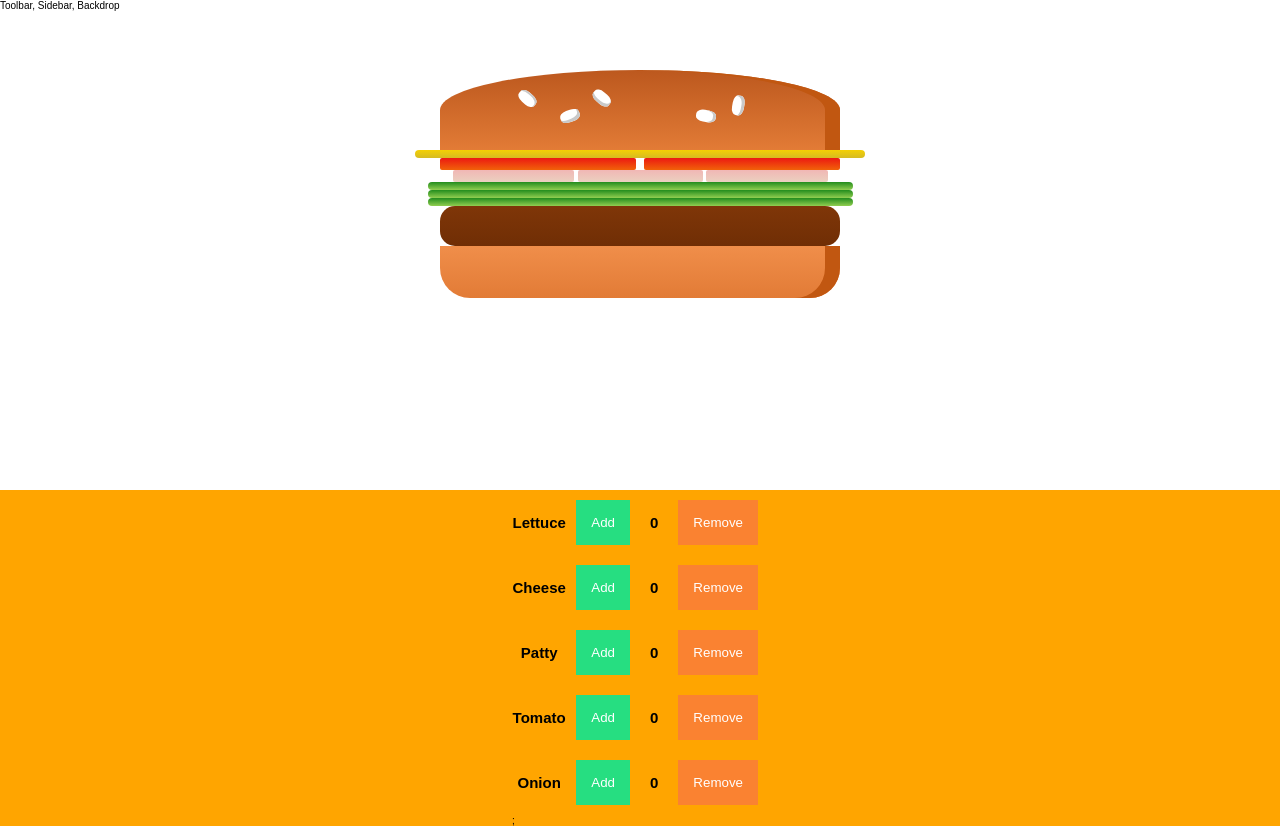
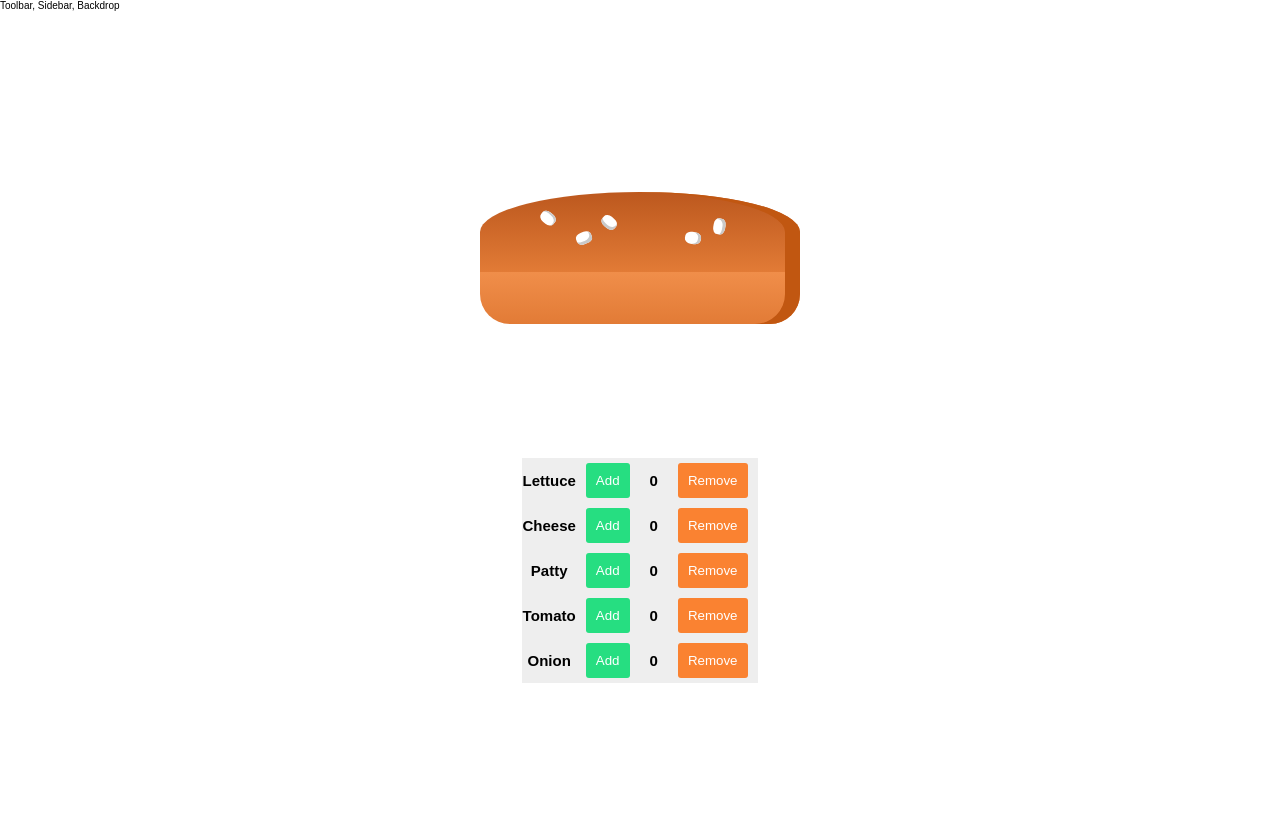
Before and after one commit to maheshwari-ashutosh/Burger-Burger, a React (Create React App) app: page / in a window 1280 px wide. After the commit the page ends 800 px from the top, so only its background shows below. Built offline with nearby package versions, Linux system fonts and the light colour scheme.

Commit message:
Add Dynamic behaviour in adding and removing ingredients which update Burger

```diff
--- a/src/App.scss
+++ b/src/App.scss
@@ -16,7 +16,7 @@ $color-red: #fa8231;
   grid-column: 1 / -1;
   display: flex;
   flex-flow: column;
-  justify-content: space-between;
+  justify-content: space-evenly;
 }
 
 .btn {
--- a/src/components/Burger/BuildControls/BuildControl/BuildControl.js
+++ b/src/components/Burger/BuildControls/BuildControl/BuildControl.js
@@ -1,13 +1,26 @@
 import React from 'react';
 
 const buildControl = (props) => {
-
   return (
     <div className='BuildControl__item'>
       <h2 className='BuildControl__label'>{props.label}</h2>
-      <button className='btn btn--green BuildControl__button'>Add</button>
-      <h2>0</h2>
-      <button className='btn btn--red BuildControl__button'>Remove</button>
+      <button
+        onClick={() => {
+          props.add(props.label);
+        }}
+        className='btn btn--green BuildControl__button'
+      >
+        Add
+      </button>
+      <h2>{props.quantity[props.label] || 0}</h2>
+      <button
+        onClick={() => {
+          props.remove(props.label);
+        }}
+        className='btn btn--red BuildControl__button'
+      >
+        Remove
+      </button>
     </div>
   );
 };
--- a/src/components/Burger/BuildControls/BuildControls.js
+++ b/src/components/Burger/BuildControls/BuildControls.js
@@ -11,12 +11,12 @@ const buildControls = props => {
       ingredients[item] === ingredients.SEEDS2) {
         return null;
       }
-    return <BuildControl key={item} label={ingredients[item]} />
+    return <BuildControl {...props} key={item} label={ingredients[item]}/>
   });
 
   return (
     <div className="BuildControl">
-      {options};
+      {options}
     </div>
   );
 };
--- a/src/components/Burger/BuildControls/BuildControls.scss
+++ b/src/components/Burger/BuildControls/BuildControls.scss
@@ -2,11 +2,12 @@
   display: flex;
   flex-flow: column;
   align-items: stretch;
-  padding: 0 40%;
-  background-color: orange;
+  max-width: 40rem;
+  margin: auto;
+  background-color: #eee;
 
   &__item {
-    margin: 1rem 0;
+    margin: .5rem 0;
     display: flex;
     & > * {
       margin: auto 1rem;
@@ -16,4 +17,14 @@
   &__label {
     margin: auto;
   }
+
+  &__button {
+    border-radius: 3px;
+    padding: 1rem;
+    transition: background-color .2s;
+
+    &:active {
+      background-color: lighten(#333 , 10%);
+    }
+  }
 }
--- a/src/components/Burger/Burger.js
+++ b/src/components/Burger/Burger.js
@@ -8,8 +8,8 @@ const burger = (props) => {
   const addIngredients = Object.keys(props.ingredients).map(igKey => {
     return [...Array(props.ingredients[igKey])].map((_,i) => {
       return <BurgerIngredients key={igKey + i} type={igKey}/>
-    })
-  })
+    });
+  }).reverse();
 
   return (
     <div className="Burger">
--- a/src/components/Burger/Burger.scss
+++ b/src/components/Burger/Burger.scss
@@ -1,7 +1,11 @@
 .Burger {
-  width: 50rem;
-  height: 40rem;
-  padding: 2rem;
+  grid-row: 2;
+  grid-column: 3 / 7;
+  min-height: 40rem;
+  min-width: 40rem;
   text-align: center;
-  margin: 0 auto;
+  margin: auto;
+  display: flex;
+  flex-flow: column;
+  justify-content: center;
 }
--- a/src/containers/BurgerBuilder/BurgerBuilder.js
+++ b/src/containers/BurgerBuilder/BurgerBuilder.js
@@ -1,24 +1,50 @@
 import React from 'react';
 import Burger from '../../components/Burger/Burger';
-import Ingredients from '../../components/Burger/BurgerIngredient/Ingredient';
 import BuildControls from '../../components/Burger/BuildControls/BuildControls';
 
 class BurgerBuilder extends React.Component {
   state = {
     ingredients: {
-      [Ingredients.CHEESE]: 1,
-      [Ingredients.TOMATO]: 1,
-      [Ingredients.ONION]: 1,
-      [Ingredients.LETTUCE]: 3,
-      [Ingredients.PATTY]: 1,
+
     },
   };
 
+  addIngredientHandler(ingredient, event) {
+    console.log(ingredient, event);
+    this.setState((state) => {
+      const ingredients = {...state.ingredients};
+      ingredients[ingredient] = ingredients[ingredient] ? ingredients[ingredient]+1 : 1;
+      return {
+        ingredients,
+      }
+    });
+  }
+
+  removeIngredientHandler(ingredient, event) {
+    console.log(ingredient);
+    this.setState((state) => {
+      const ingredients = {...state.ingredients};
+      if(ingredients[ingredient]) {
+        ingredients[ingredient]--;
+        if(!ingredients[ingredient]) {
+          delete ingredients[ingredient];
+        }
+      }
+      return {
+        ingredients,
+      }
+    });
+  }
+
   render() {
     return (
-      <div className="Main">
+      <div className='Main'>
         <Burger ingredients={this.state.ingredients} />
-        <BuildControls />
+        <BuildControls
+          add={this.addIngredientHandler.bind(this)}
+          remove={this.removeIngredientHandler.bind(this)}
+          quantity={this.state.ingredients}
+        />
       </div>
     );
   }
```
